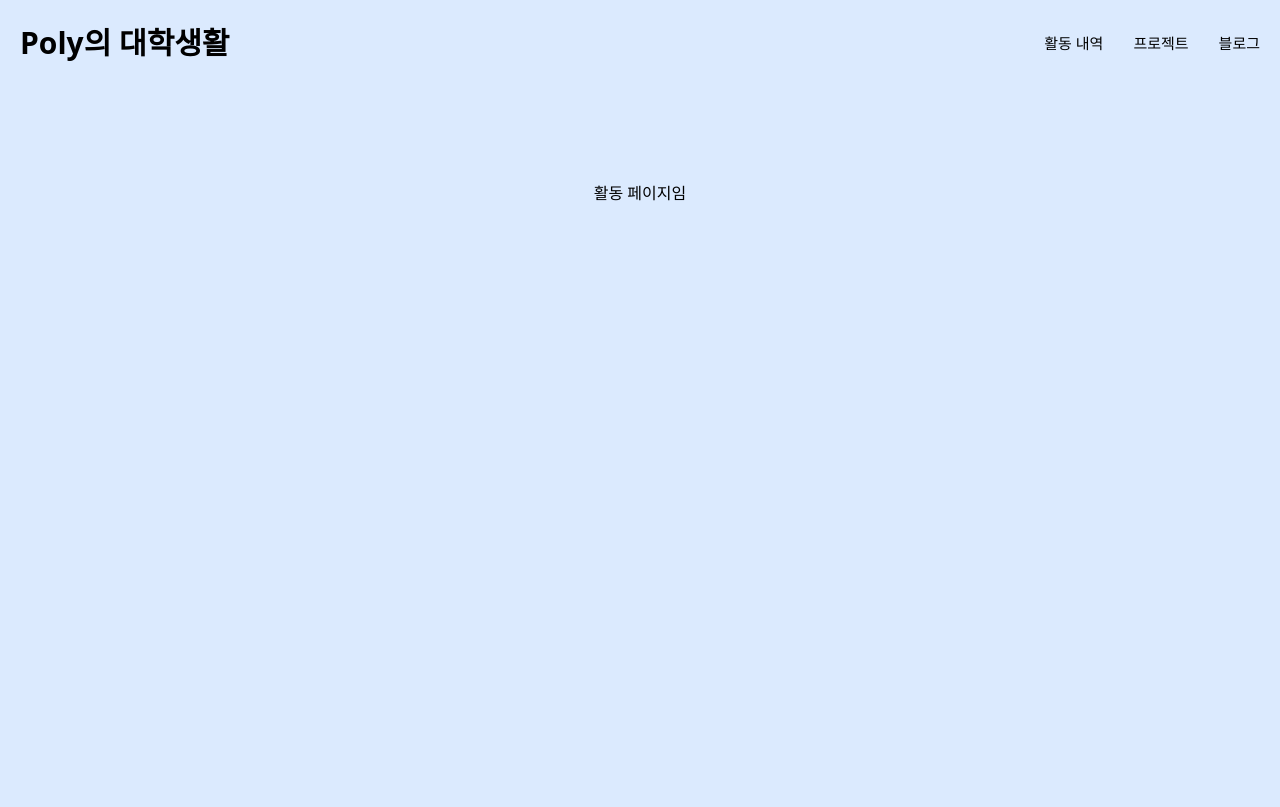
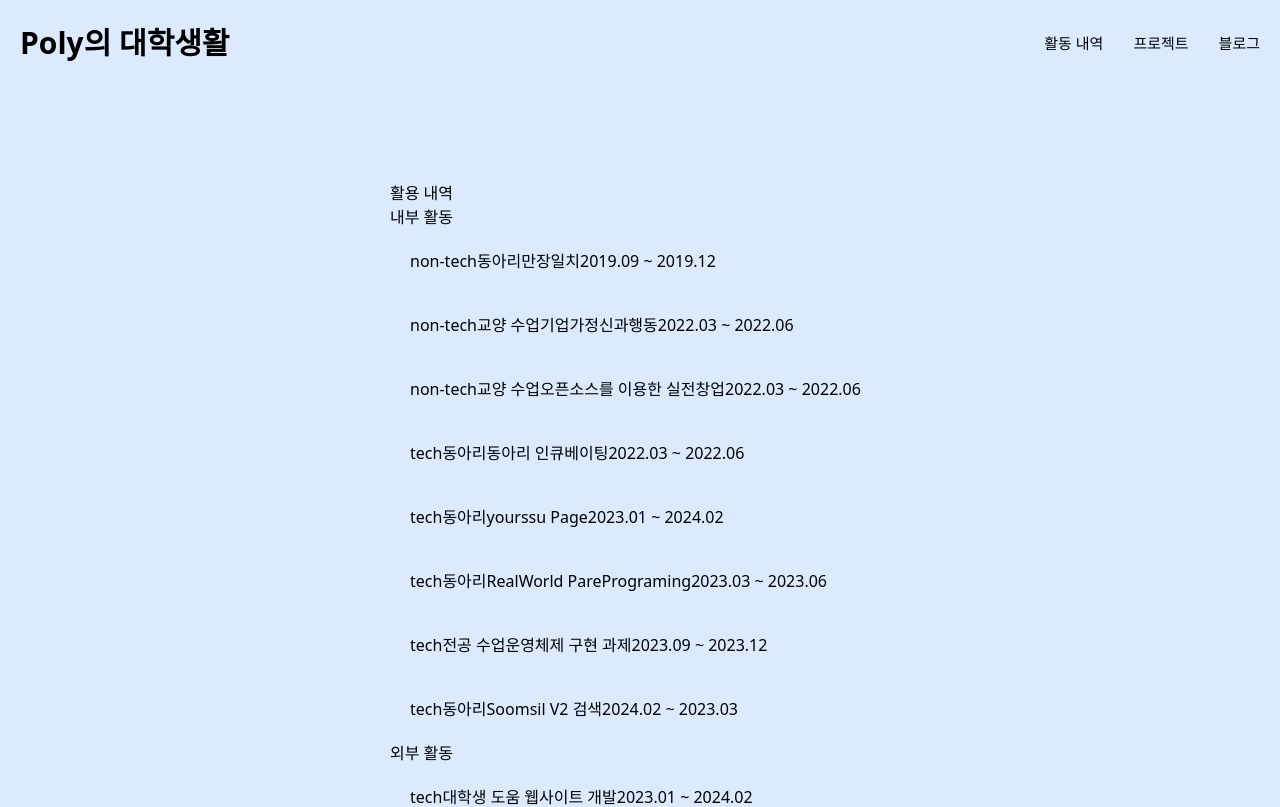
Before and after one commit to indianaPoly/portfolio-next.js, a Next.js app: page /activity in a window 1280 px wide. Shown: the top 807 px of the page. Built offline with nearby package versions, Linux system fonts and the light colour scheme.

Commit message:
feat: 활동 내역 (제네릭 컴포넌트 변경 필요)

```diff
--- /dev/null
+++ b/src/app/activity/components/ActivityList.tsx
@@ -0,0 +1,47 @@
+"use client";
+import { ActivityFeature, ActivityItem } from "@/types/activity.type";
+import { ActivityListItem } from "./ActivityListItem";
+import { useEffect, useState } from "react";
+
+// 해당 컴포넌트를 제네릭 컴포넌트로 바꾸는 과정에 대한 고민
+export const ActivityList = ({
+  activityItems,
+  activityFeature,
+}: {
+  activityItems: ActivityItem;
+  activityFeature: ActivityFeature;
+}) => {
+  const [isState, setIsState] = useState<ActivityFeature | "loading">(
+    "loading"
+  );
+
+  useEffect(() => {
+    if (activityFeature === "external") {
+      setIsState("external");
+    } else {
+      setIsState("internal");
+    }
+  }, [activityItems]);
+
+  return (
+    <ul>
+      {isState === "external" &&
+        activityItems.external.map((item) => {
+          return (
+            <li key={item.activityName}>
+              <ActivityListItem activity={item} />
+            </li>
+          );
+        })}
+      {isState === "internal" &&
+        activityItems.internal.map((item) => {
+          return (
+            <li key={item.activityName}>
+              <ActivityListItem activity={item} />
+            </li>
+          );
+        })}
+      {isState === "loading" && <span>로딩 중입니다.</span>}
+    </ul>
+  );
+};
--- /dev/null
+++ b/src/app/activity/components/ActivityListItem.tsx
@@ -0,0 +1,38 @@
+"use client";
+import { ActivityFeature, ActivityItemValue } from "@/types/activity.type";
+import { useEffect, useState } from "react";
+
+export const ActivityListItem = ({
+  activity,
+}: {
+  activity: ActivityItemValue<ActivityFeature>;
+}) => {
+  const [categoryColor, setCategoryColor] = useState("");
+
+  useEffect(() => {
+    if (activity.activityCategory === "tech") {
+      setCategoryColor("ececec");
+    }
+    if (activity.activityCategory === "non-tech") {
+      setCategoryColor("e9ecf6");
+    }
+    if (activity.activityCategory === "etc") {
+      setCategoryColor("333333");
+    }
+  }, [activity]);
+
+  console.log(categoryColor);
+
+  return (
+    <div className="w-[500px] p-[20px] flex justify-start gap">
+      <div className={`bg-[#${categoryColor}]`}>
+        <span>{activity.activityCategory}</span>
+      </div>
+      {activity.activityScope !== undefined && (
+        <span>{activity.activityScope}</span>
+      )}
+      <span>{activity.activityName}</span>
+      <span>{activity.activityPeriod}</span>
+    </div>
+  );
+};
--- a/src/app/activity/page.tsx
+++ b/src/app/activity/page.tsx
@@ -1,7 +1,96 @@
+import { ActivityItem } from "@/types/activity.type";
+import { ActivityList } from "./components/ActivityList";
+
 const Activity = () => {
+  const activityItems: ActivityItem = {
+    internal: [
+      {
+        activityName: "만장일치",
+        activityPeriod: "2019.09 ~ 2019.12",
+        activityCategory: "non-tech",
+        activityScope: "동아리",
+      },
+      {
+        activityName: "기업가정신과행동",
+        activityPeriod: "2022.03 ~ 2022.06",
+        activityCategory: "non-tech",
+        activityScope: "교양 수업",
+      },
+      {
+        activityName: "오픈소스를 이용한 실전창업",
+        activityPeriod: "2022.03 ~ 2022.06",
+        activityCategory: "non-tech",
+        activityScope: "교양 수업",
+      },
+      {
+        activityName: "동아리 인큐베이팅",
+        activityPeriod: "2022.03 ~ 2022.06",
+        activityCategory: "tech",
+        activityScope: "동아리",
+      },
+      {
+        activityName: "yourssu Page",
+        activityPeriod: "2023.01 ~ 2024.02",
+        activityCategory: "tech",
+        activityScope: "동아리",
+      },
+      {
+        activityName: "RealWorld ParePrograming",
+        activityPeriod: "2023.03 ~ 2023.06",
+        activityCategory: "tech",
+        activityScope: "동아리",
+      },
+      {
+        activityName: "운영체제 구현 과제",
+        activityPeriod: "2023.09 ~ 2023.12",
+        activityCategory: "tech",
+        activityScope: "전공 수업",
+      },
+      {
+        activityName: "Soomsil V2 검색",
+        activityPeriod: "2024.02 ~ 2023.03",
+        activityCategory: "tech",
+        activityScope: "동아리",
+      },
+    ],
+    external: [
+      {
+        activityName: "대학생 도움 웹사이트 개발",
+        activityPeriod: "2023.01 ~ 2024.02",
+        activityCategory: "tech",
+      },
+      {
+        activityName: "실시간 야구 데이터 입력 및 조회 웹",
+        activityPeriod: "2023.03 ~ 2023.07",
+        activityCategory: "tech",
+      },
+      {
+        activityName: "kusf 마케팅 캠프",
+        activityPeriod: "2023.07 ~ 2023.07",
+        activityCategory: "non-tech",
+      },
+    ],
+  };
+
   return (
     <main className="flex min-h-screen flex-col items-center justify-between p-24">
-      활동 페이지임
+      <div>
+        <span>활용 내역</span>
+        <div>
+          <span>내부 활동</span>
+          <ActivityList
+            activityItems={activityItems}
+            activityFeature="internal"
+          />
+        </div>
+        <div>
+          <span>외부 활동</span>
+          <ActivityList
+            activityItems={activityItems}
+            activityFeature="external"
+          />
+        </div>
+      </div>
     </main>
   );
 };
```
Also changed, not shown: src/types/activity.type.ts (added, +29 -0 lines).
